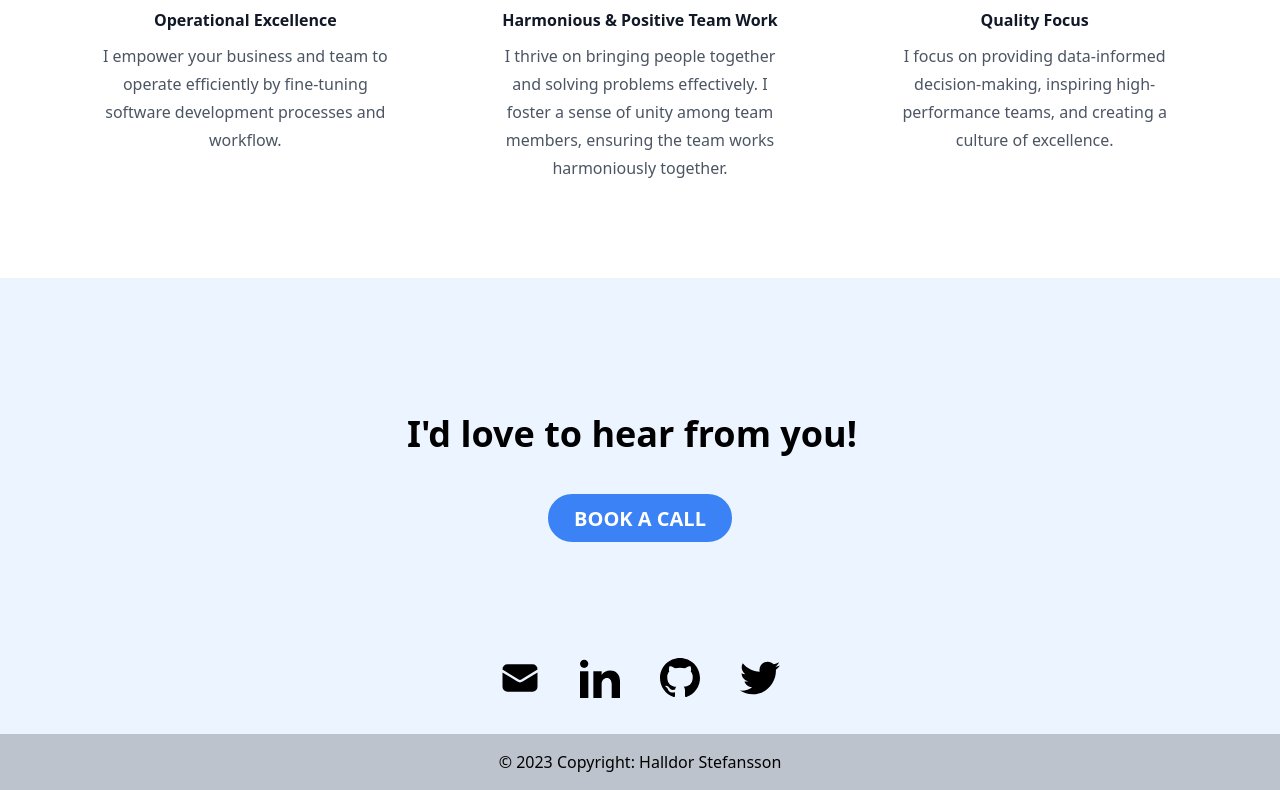
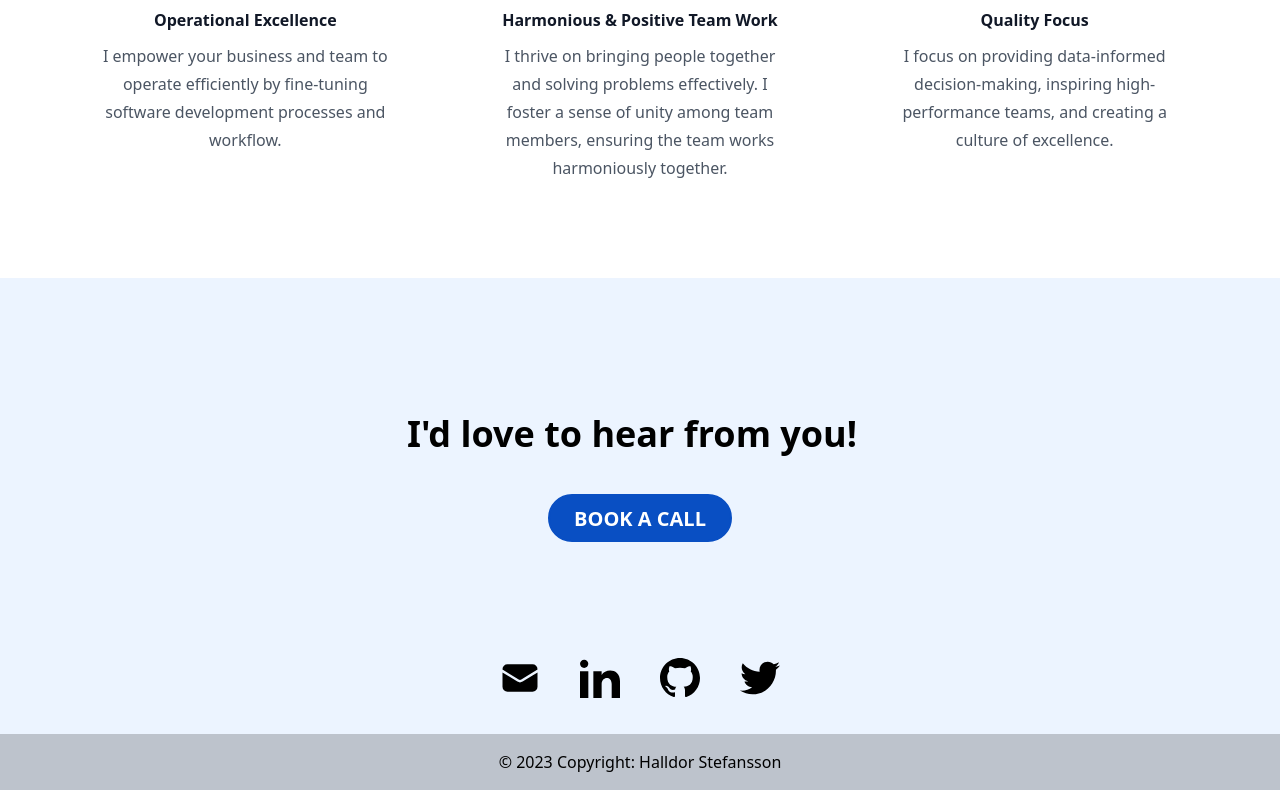
Before and after one commit to halldorstefans/halldorstefans, a React (Vite) app: page / in a window 1280 px wide. Shown: the part 3794-4584 px from the top of the page. Built offline with nearby package versions, Linux system fonts and the light colour scheme; a web font is replaced by a local one.

Commit message:
Minor performance fixes

```diff
--- a/src/Footer.tsx
+++ b/src/Footer.tsx
@@ -33,7 +33,7 @@ export default function FooterCTA() {
                         <a href="https://calendly.com/halldorstefans/30min" target="_blank">
                             <button
                                 type="button"
-                                className="inline-block rounded-full border-2 bg-blue-500 border-blue-500 px-6 pb-[6px] pt-2 text-xl font-semibold uppercase leading-normal text-white transition duration-150 ease-in-out hover:border-blue-600 hover:bg-blue-950 hover:bg-opacity-10 hover:text-slate-600 focus:border-blue-600 focus:text-slate-600 focus:outline-none focus:ring-0 active:border-blue-800 active:text-slate-800 dark:hover:bg-blue-600 dark:hover:bg-opacity-10">
+                                className="inline-block rounded-full border-2 bg-[#094FC3] border-[#094FC3] px-6 pb-[6px] pt-2 text-xl font-semibold uppercase leading-normal text-white transition duration-150 ease-in-out hover:border-[094FC3}-600 hover:bg-blue-950 hover:bg-opacity-10 hover:text-slate-600 focus:border-blue-600 focus:text-slate-600 focus:outline-none focus:ring-0 active:border-blue-800 active:text-slate-800 dark:hover:bg-blue-600 dark:hover:bg-opacity-10">
                                 Book a Call
                             </button>
                         </a>
@@ -44,7 +44,7 @@ export default function FooterCTA() {
             <div className="container pt-9 mx-auto">
                 <div className=" mb-9 flex justify-center items-center">
                     {socialmedias.map((social) => (
-                        <a className="mx-5" href={social.link}>
+                        <a className="mx-5" href={social.link} aria-label= {"Link to " + social.name}>
                             <svg
                                 xmlns="http://www.w3.org/2000/svg"
                                 className="h-10 w-10"
--- a/src/index.html
+++ b/src/index.html
@@ -2,6 +2,7 @@
 <html lang="en" class="scroll-smooth">
   <head>
     <title>Halldor Stefansson - Software Engineer, Integrations & Back-End Developer</title>
+    <meta name="viewport" content="width=device-width, initial-scale=1">
     <meta http-equiv="Content-Type" content="text/html; charset=UTF-8" />
     <meta name="Author" content="Halldor Stefansson">
     <meta
```
